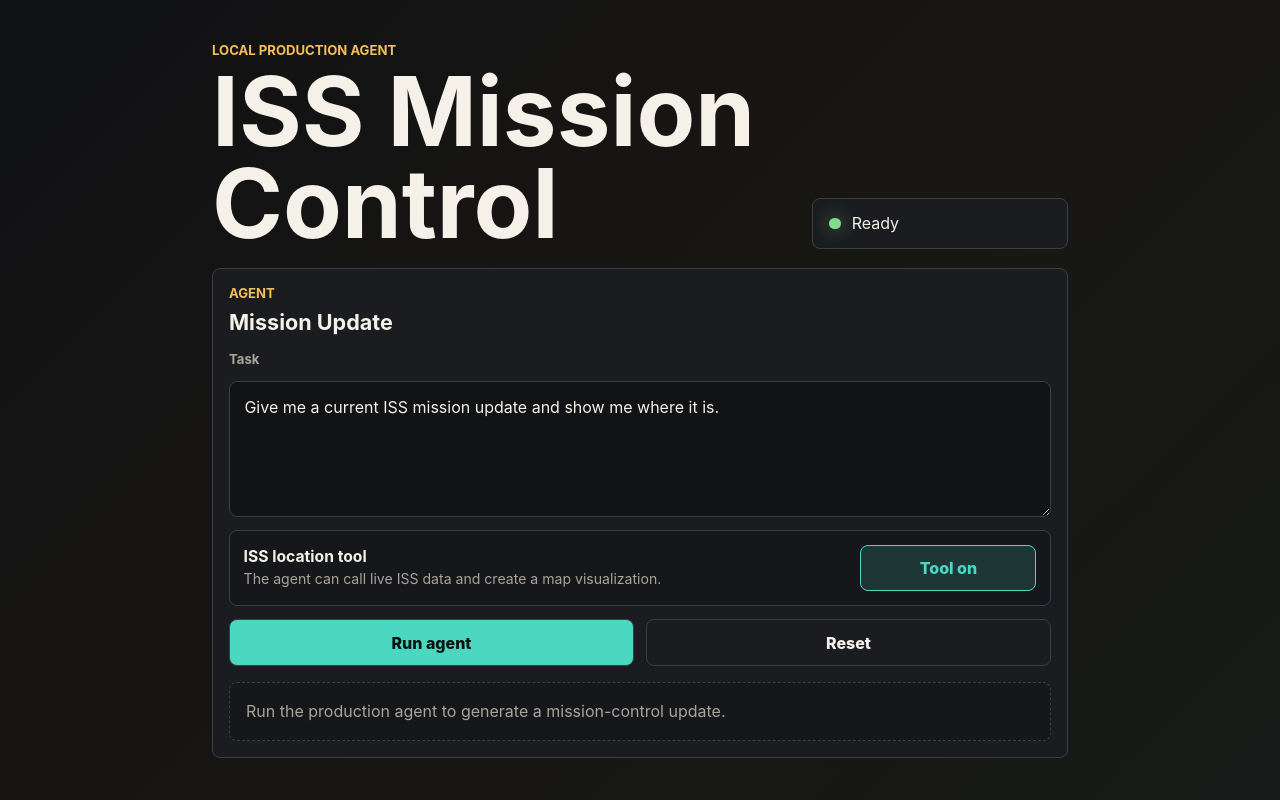
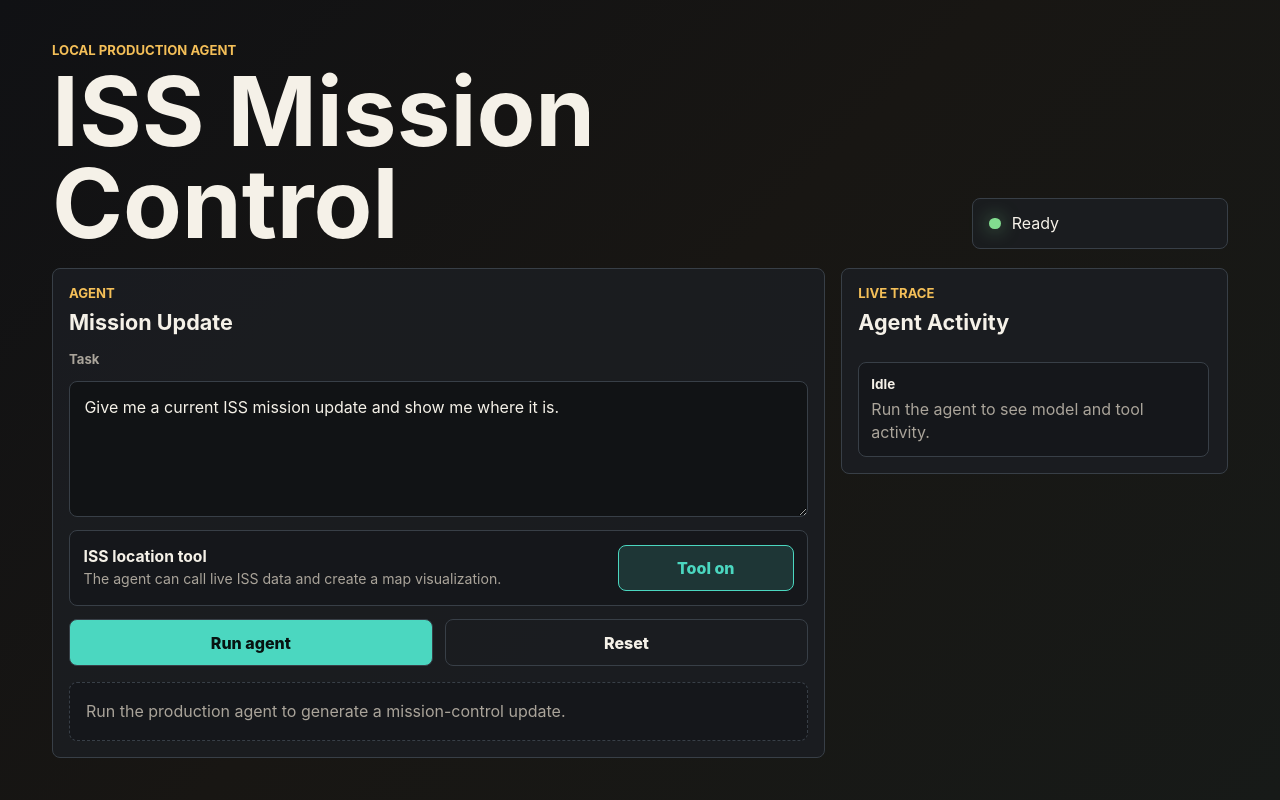
Before and after one commit to vivianamarquez/Intro-Agent, a Flask app: page / in a window 1280 px wide. Run offline with Flask 3, Linux system fonts and the light colour scheme.

Commit message:
add trace

```diff
--- a/ISS/iss_mission_control_visual/app.py
+++ b/ISS/iss_mission_control_visual/app.py
@@ -16,9 +16,12 @@ Then open:
 from __future__ import annotations
 
 import asyncio
+import json
 import os
+import queue
+import threading
 
-from flask import Flask, jsonify, render_template, request
+from flask import Flask, Response, jsonify, render_template, request
 
 import agent_runtime
 
@@ -46,6 +49,41 @@ def api_run():
         return jsonify({"ok": False, "error": str(exc)}), 502
 
 
+@app.post("/api/run_events")
+def api_run_events():
+    body = request.get_json(silent=True) or {}
+    task = (body.get("task") or DEFAULT_TASK).strip() or DEFAULT_TASK
+    tools_enabled = bool(body.get("tools_enabled", True))
+    event_queue: queue.Queue[dict] = queue.Queue()
+
+    def put_event(event: dict) -> None:
+        event_queue.put(event)
+
+    def worker() -> None:
+        try:
+            asyncio.run(
+                agent_runtime.run_agent(
+                    task,
+                    tools_enabled=tools_enabled,
+                    on_event=put_event,
+                )
+            )
+        except Exception as exc:
+            put_event({"type": "error", "message": str(exc)})
+        finally:
+            put_event({"type": "stream_end"})
+
+    def stream():
+        threading.Thread(target=worker, daemon=True).start()
+        while True:
+            event = event_queue.get()
+            yield json.dumps(event) + "\n"
+            if event.get("type") == "stream_end":
+                break
+
+    return Response(stream(), mimetype="application/x-ndjson")
+
+
 if __name__ == "__main__":
     agent_runtime.configure_logging()
     port = int(os.getenv("PORT", "5050"))
--- a/ISS/iss_mission_control_visual/templates/index.html
+++ b/ISS/iss_mission_control_visual/templates/index.html
@@ -76,7 +76,7 @@
       display: grid;
       gap: 1.2rem;
       margin: 0 auto;
-      max-width: 920px;
+      max-width: 1240px;
       min-height: 100vh;
       padding: 2rem;
       place-content: center;
@@ -152,6 +152,13 @@
       border: 1px solid var(--line);
       border-radius: 8px;
       padding: 1rem;
+    }
+
+    .workbench {
+      align-items: start;
+      display: grid;
+      gap: 1rem;
+      grid-template-columns: minmax(0, 1.6fr) minmax(280px, 0.8fr);
     }
 
     .panelHeader {
@@ -278,7 +285,50 @@
       line-height: 1.5;
     }
 
-    @media (max-width: 720px) {
+    .activity {
+      display: grid;
+      gap: 0.7rem;
+    }
+
+    .log {
+      display: grid;
+      gap: 0.6rem;
+      max-height: 36rem;
+      overflow: auto;
+      padding-right: 0.15rem;
+    }
+
+    .logItem {
+      background: #15171b;
+      border: 1px solid var(--line);
+      border-radius: 8px;
+      color: var(--muted);
+      line-height: 1.45;
+      padding: 0.75rem;
+    }
+
+    .logItem strong {
+      color: var(--text);
+      display: block;
+      font-size: 0.84rem;
+      margin-bottom: 0.2rem;
+    }
+
+    .logItem.active {
+      border-color: rgba(75, 215, 192, 0.6);
+      color: var(--text);
+    }
+
+    .logItem.done {
+      border-color: rgba(130, 220, 143, 0.48);
+    }
+
+    .logItem.error {
+      border-color: rgba(244, 117, 102, 0.58);
+      color: #ffd8d4;
+    }
+
+    @media (max-width: 880px) {
       .shell {
         padding: 1rem;
       }
@@ -290,6 +340,10 @@
 
       .status {
         min-width: 0;
+      }
+
+      .workbench {
+        grid-template-columns: 1fr;
       }
     }
   </style>
@@ -307,7 +361,8 @@
       </div>
     </section>
 
-    <section class="panel">
+    <section class="workbench">
+      <div class="panel">
         <div class="panelHeader">
           <div>
             <p class="kicker">Agent</p>
@@ -341,6 +396,22 @@
           </div>
           <iframe id="visualizationMap" title="ISS position map" loading="lazy"></iframe>
         </div>
+      </div>
+
+      <aside class="panel activity">
+        <div class="panelHeader">
+          <div>
+            <p class="kicker">Live Trace</p>
+            <h2>Agent Activity</h2>
+          </div>
+        </div>
+        <div id="activityLog" class="log">
+          <div class="logItem">
+            <strong>Idle</strong>
+            Run the agent to see model and tool activity.
+          </div>
+        </div>
+      </aside>
     </section>
 
     <div id="errorBox" class="errorBox" style="display: none;"></div>
@@ -360,6 +431,7 @@
     const visualizationTitle = document.getElementById("visualizationTitle");
     const visualizationMeta = document.getElementById("visualizationMeta");
     const visualizationMap = document.getElementById("visualizationMap");
+    const activityLog = document.getElementById("activityLog");
     let toolsEnabled = true;
 
     function setStatus(text, isError = false) {
@@ -405,6 +477,51 @@
       visualizationMap.src = item.map_url;
     }
 
+    function resetActivityLog() {
+      activityLog.innerHTML = "";
+    }
+
+    function addActivity(title, message, state = "") {
+      const item = document.createElement("div");
+      item.className = `logItem ${state}`.trim();
+      const heading = document.createElement("strong");
+      heading.textContent = title;
+      item.appendChild(heading);
+      item.append(document.createTextNode(message));
+      activityLog.appendChild(item);
+      activityLog.scrollTop = activityLog.scrollHeight;
+    }
+
+    function handleRunEvent(event) {
+      if (event.type === "run_start") {
+        addActivity("Run started", event.message, "active");
+      } else if (event.type === "model_start") {
+        addActivity("Model", event.message, "active");
+      } else if (event.type === "tool_start") {
+        addActivity("Tool call", event.message, "active");
+      } else if (event.type === "tool_done") {
+        addActivity("Tool complete", event.message, "done");
+      } else if (event.type === "run_done") {
+        addActivity("Done", event.message, "done");
+        renderAgentResult(event.result);
+      } else if (event.type === "error") {
+        addActivity("Error", event.message, "error");
+        throw new Error(event.message);
+      }
+    }
+
+    function renderAgentResult(data) {
+      answer.className = "answer";
+      answer.textContent = data.answer;
+      const modelLabel = document.createElement("span");
+      const toolsLabel = data.used_tools.length
+        ? `used: ${data.used_tools.join(", ")}`
+        : "used: none";
+      modelLabel.textContent = `${data.model} | ${toolsLabel}`;
+      answer.appendChild(modelLabel);
+      renderVisualization(data.visualizations);
+    }
+
     async function runAgent(event) {
       event.preventDefault();
       setError("");
@@ -414,9 +531,10 @@
       answer.className = "empty";
       answer.textContent = "Waiting for agent output...";
       clearVisualization();
+      resetActivityLog();
 
       try {
-        const response = await fetch("/api/run", {
+        const response = await fetch("/api/run_events", {
           method: "POST",
           headers: { "Content-Type": "application/json" },
           body: JSON.stringify({
@@ -424,20 +542,31 @@
             tools_enabled: toolsEnabled,
           }),
         });
-        const data = await response.json();
-        if (!response.ok || !data.ok) {
-          throw new Error(data.error || "Agent run failed.");
+        if (!response.ok || !response.body) {
+          throw new Error("Agent run failed.");
         }
 
-        answer.className = "answer";
-        answer.textContent = data.answer;
-        const modelLabel = document.createElement("span");
-        const toolsLabel = data.used_tools.length
-          ? `used: ${data.used_tools.join(", ")}`
-          : "used: none";
-        modelLabel.textContent = `${data.model} | ${toolsLabel}`;
-        answer.appendChild(modelLabel);
-        renderVisualization(data.visualizations);
+        const reader = response.body.getReader();
+        const decoder = new TextDecoder();
+        let buffer = "";
+        let streamDone = false;
+
+        while (!streamDone) {
+          const chunk = await reader.read();
+          streamDone = chunk.done;
+          buffer += decoder.decode(chunk.value || new Uint8Array(), { stream: !streamDone });
+          const lines = buffer.split("\n");
+          buffer = lines.pop() || "";
+
+          for (const line of lines) {
+            if (!line.trim()) continue;
+            const event = JSON.parse(line);
+            if (event.type !== "stream_end") {
+              handleRunEvent(event);
+            }
+          }
+        }
+
         setStatus("Mission update complete.");
       } catch (error) {
         setStatus("Agent run failed.", true);
@@ -462,6 +591,12 @@
       toolsEnabled = true;
       renderToolToggle();
       clearVisualization();
+      activityLog.innerHTML = `
+        <div class="logItem">
+          <strong>Idle</strong>
+          Run the agent to see model and tool activity.
+        </div>
+      `;
       answer.className = "empty";
       answer.textContent = "Run the production agent to generate a mission-control update.";
       setError("");
```
Also changed, not shown: ISS/iss_mission_control_visual/agent_runtime.py (+71 -2 lines). Lines whose indentation alone changed are shown as unchanged.
